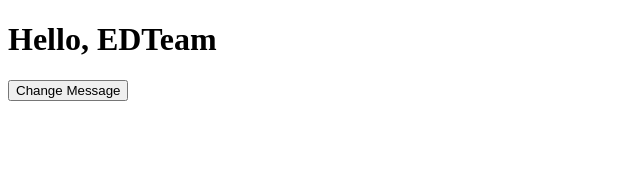
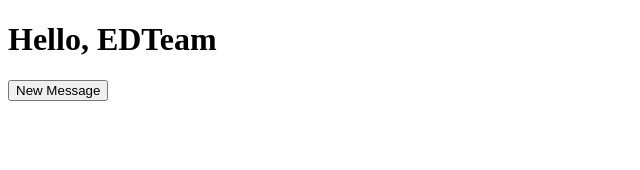
Before and after one commit to jlcarrascof/vsc-options-api-2019, a Vue app in the folder class4/: page / in a window 1280 px wide. Shown: the top 170 px of the page, without its empty margins (0-640 px from the left). Built offline with nearby package versions, Linux system fonts and the light colour scheme.

Commit message:
Add button and method for changing message in BrotherComponent

```diff
--- a/class4/src/components/BrotherComponent.vue
+++ b/class4/src/components/BrotherComponent.vue
@@ -1,3 +1,14 @@
 <template>
-    <button>Change Message</button>
+    <button @click="newMessage">New Message</button>
 </template>
+
+<script>
+    export default {
+        name: 'BrotherComponent',
+        methods: {
+            newMessage () {
+
+            }
+        }
+    }
+</script>
```
